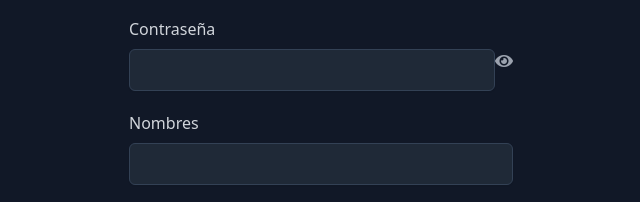
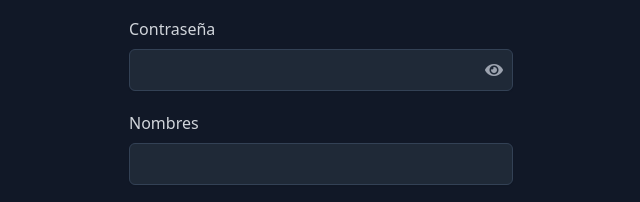
Before and after one commit to carloss1901/FRONT-PAGE, a website: page src/html/formulario.html in a window 1280 px wide. Shown: the part 245-447 px from the top of the page, 319-959 px from the left. Drawn offline with nearby package versions, Linux system fonts and the light colour scheme; some packages are replaced by stand-ins of ours; a script that the page names is missing.

Commit message:
Primer commit v.1.3

```diff
--- a/src/html/formulario.html
+++ b/src/html/formulario.html
@@ -5,9 +5,17 @@
     <meta http-equiv="X-UA-Compatible" content="IE=edge">
     <meta name="viewport" content="width=device-width, initial-scale=1.0">
     <title>Formulario</title>
+    <link href="/dist/output.css" rel="stylesheet">
     <link rel="stylesheet" href="https://cdnjs.cloudflare.com/ajax/libs/font-awesome/5.15.3/css/all.min.css">
-    <link rel="stylesheet" type="text/css" href="../css/login.css">
-    <script src="https://cdn.tailwindcss.com"></script>
+    <style>
+        #eye {
+            position: absolute;
+            top:50%;
+            right: 10px;
+            transform: translateY(-50%);
+            cursor: pointer;
+        }
+    </style>
 </head>
 <body class="bg-gray-900">
     <div class="flex min-h-full flex-col justify-center px-6 py-12 lg:px-8">
@@ -77,7 +85,7 @@
 
             <p class="mt-7 text-center text-base text-gray-400">
                 ¿Ya tienes una cuenta?
-                <a href="./login.html" class="font-semibold leading-6 text-indigo-500 hover:text-indigo-400 cursor-pointer hover:underline">Iniciar sesión</a>
+                <a href="login.html" class="font-semibold leading-6 text-indigo-500 hover:text-indigo-400 cursor-pointer hover:underline">Iniciar sesión</a>
             </p>
         </div>
     </div>
```
Also changed, not shown: src/html/login.html (+1 -1 lines).
